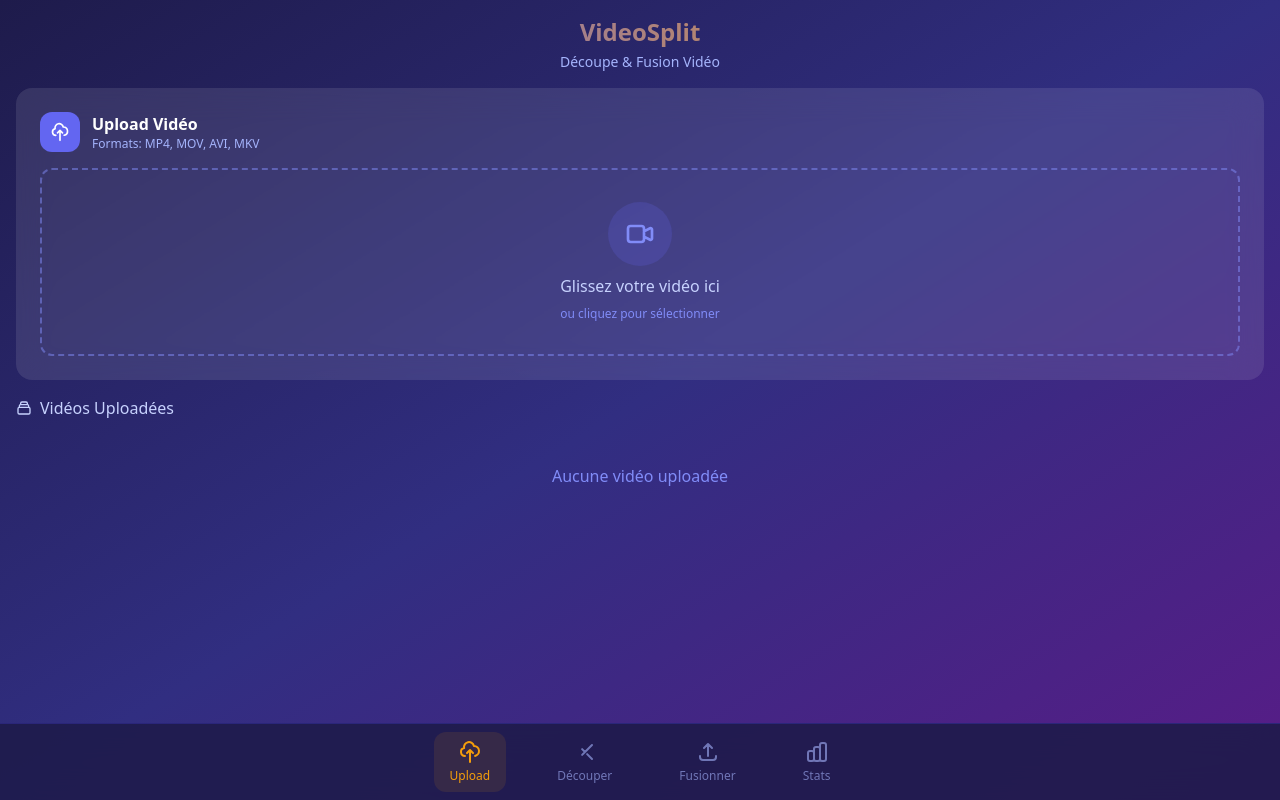
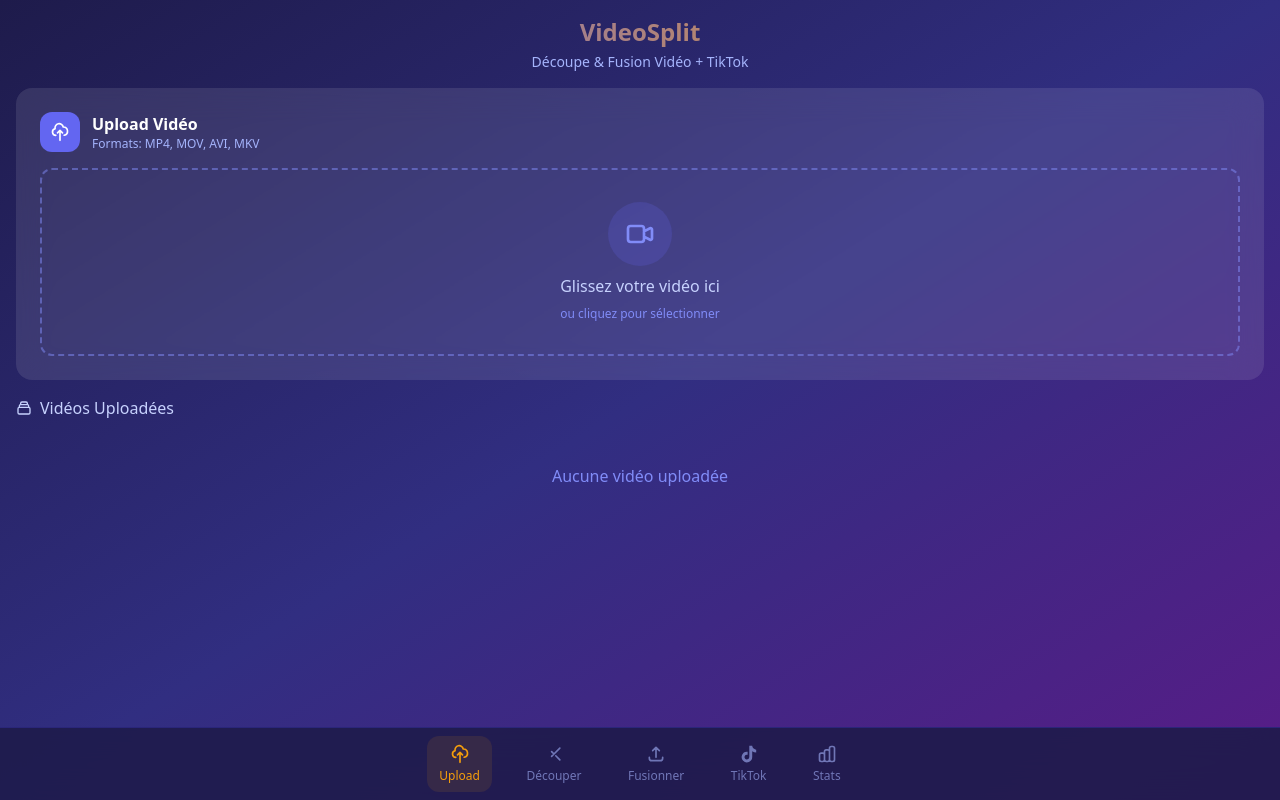
Before and after one commit to moa-digitalagency/VideoTools, a Flask app: page / in a window 1280 px wide. Run offline with Flask 3, Linux system fonts and the light colour scheme; data that the repository does not hold is empty; some libraries are stand-ins or nearby versions.

Commit message:
Add ability to download videos from TikTok
Integrates TikTok video downloading functionality by adding a new service, API route, and frontend components, utilizing the yt-dlp library.

Replit-Commit-Author: Agent
Replit-Commit-Session-Id: 7c8a2d28-54dd-4fc8-b65c-c241fd8a4ccf
Replit-Commit-Checkpoint-Type: full_checkpoint
Replit-Commit-Event-Id: 26b88d43-6463-4291-b1ca-9addb478f596
Replit-Commit-Screenshot-Url: https://storage.googleapis.com/screenshot-production-us-central1/d4a6b0a8-abc9-46fe-80d3-e0f02d5c0c08/7c8a2d28-54dd-4fc8-b65c-c241fd8a4ccf/daadMrd
Replit-Helium-Checkpoint-Created: true

```diff
--- a/app.py
+++ b/app.py
@@ -3,7 +3,7 @@ from flask import Flask, send_from_directory
 from flask_cors import CORS
 
 from config import TEMPLATES_DIR
-from routes import videos_bp, jobs_bp, stats_bp
+from routes import videos_bp, jobs_bp, stats_bp, tiktok_bp
 
 
 def create_app():
@@ -20,6 +20,7 @@ def create_app():
     app.register_blueprint(videos_bp)
     app.register_blueprint(jobs_bp)
     app.register_blueprint(stats_bp)
+    app.register_blueprint(tiktok_bp)
 
     @app.route("/")
     def serve_index():
--- a/requirements.txt
+++ b/requirements.txt
@@ -2,3 +2,4 @@ flask==3.0.0
 flask-cors==4.0.0
 python-dotenv==1.0.0
 werkzeug==3.0.1
+yt-dlp
--- a/routes/__init__.py
+++ b/routes/__init__.py
@@ -1,5 +1,6 @@
 from .videos import videos_bp
 from .jobs import jobs_bp
 from .stats import stats_bp
+from .tiktok import tiktok_bp
 
-__all__ = ['videos_bp', 'jobs_bp', 'stats_bp']
+__all__ = ['videos_bp', 'jobs_bp', 'stats_bp', 'tiktok_bp']
--- a/templates/index.html
+++ b/templates/index.html
@@ -15,6 +15,7 @@
                         secondary: '#8b5cf6',
                         accent: '#f59e0b',
                         success: '#22c55e',
+                        tiktok: '#ff0050',
                         dark: '#1e1b4b',
                         light: '#f8fafc'
                     }
@@ -29,7 +30,7 @@
             <h1 class="text-2xl font-bold bg-gradient-to-r from-primary to-accent bg-clip-text text-transparent">
                 VideoSplit
             </h1>
-            <p class="text-sm text-indigo-300 mt-1">Découpe & Fusion Vidéo</p>
+            <p class="text-sm text-indigo-300 mt-1">Découpe & Fusion Vidéo + TikTok</p>
         </header>
 
         <main class="flex-1 px-4 pb-24 overflow-y-auto">
@@ -196,6 +197,55 @@
                 <div id="merge-jobs" class="space-y-3"></div>
             </div>
 
+            <div id="page-tiktok" class="page hidden">
+                <div class="bg-white/10 backdrop-blur-lg rounded-2xl p-6 mb-4">
+                    <div class="flex items-center gap-3 mb-6">
+                        <div class="w-10 h-10 bg-tiktok rounded-xl flex items-center justify-center">
+                            <svg class="w-5 h-5" viewBox="0 0 24 24" fill="currentColor">
+                                <path d="M19.59 6.69a4.83 4.83 0 0 1-3.77-4.25V2h-3.45v13.67a2.89 2.89 0 0 1-5.2 1.74 2.89 2.89 0 0 1 2.31-4.64 2.93 2.93 0 0 1 .88.13V9.4a6.84 6.84 0 0 0-1-.05A6.33 6.33 0 0 0 5 20.1a6.34 6.34 0 0 0 10.86-4.43v-7a8.16 8.16 0 0 0 4.77 1.52v-3.4a4.85 4.85 0 0 1-1-.1z"/>
+                            </svg>
+                        </div>
+                        <div>
+                            <h2 class="font-semibold">TikTok Downloader</h2>
+                            <p class="text-xs text-indigo-300">Télécharger des vidéos TikTok</p>
+                        </div>
+                    </div>
+
+                    <div class="space-y-4">
+                        <div>
+                            <label class="block text-sm text-indigo-200 mb-2">URL de la vidéo TikTok</label>
+                            <input type="url" id="tiktok-url" placeholder="https://www.tiktok.com/@user/video/..." class="w-full bg-indigo-900/50 border border-indigo-500/30 rounded-xl px-4 py-3 focus:outline-none focus:border-tiktok" data-testid="input-tiktok-url">
+                        </div>
+
+                        <button id="btn-tiktok-download" class="w-full bg-gradient-to-r from-tiktok to-pink-500 text-white font-semibold py-4 rounded-xl hover:opacity-90 transition-opacity disabled:opacity-50 disabled:cursor-not-allowed" data-testid="button-tiktok-download">
+                            <span class="flex items-center justify-center gap-2">
+                                <svg class="w-5 h-5" fill="none" stroke="currentColor" viewBox="0 0 24 24">
+                                    <path stroke-linecap="round" stroke-linejoin="round" stroke-width="2" d="M4 16v1a3 3 0 003 3h10a3 3 0 003-3v-1m-4-4l-4 4m0 0l-4-4m4 4V4"/>
+                                </svg>
+                                Télécharger
+                            </span>
+                        </button>
+
+                        <div id="tiktok-loading" class="hidden text-center py-4">
+                            <svg class="w-8 h-8 mx-auto spin text-tiktok" fill="none" stroke="currentColor" viewBox="0 0 24 24">
+                                <path stroke-linecap="round" stroke-linejoin="round" stroke-width="2" d="M4 4v5h.582m15.356 2A8.001 8.001 0 004.582 9m0 0H9m11 11v-5h-.581m0 0a8.003 8.003 0 01-15.357-2m15.357 2H15"/>
+                            </svg>
+                            <p class="text-indigo-300 mt-2">Téléchargement en cours...</p>
+                        </div>
+                    </div>
+                </div>
+
+                <div id="tiktok-downloads" class="space-y-3">
+                    <h3 class="font-medium text-indigo-200 flex items-center gap-2">
+                        <svg class="w-4 h-4" fill="none" stroke="currentColor" viewBox="0 0 24 24">
+                            <path stroke-linecap="round" stroke-linejoin="round" stroke-width="2" d="M4 16v1a3 3 0 003 3h10a3 3 0 003-3v-1m-4-4l-4 4m0 0l-4-4m4 4V4"/>
+                        </svg>
+                        Vidéos Téléchargées
+                    </h3>
+                    <div id="tiktok-downloads-container"></div>
+                </div>
+            </div>
+
             <div id="page-stats" class="page hidden">
                 <div class="bg-white/10 backdrop-blur-lg rounded-2xl p-6 mb-4">
                     <div class="flex items-center gap-3 mb-6">
@@ -242,28 +292,34 @@
             </div>
         </main>
 
-        <nav class="fixed bottom-0 left-0 right-0 bg-indigo-950/90 backdrop-blur-lg border-t border-indigo-800/50 px-4 py-2 safe-area-bottom">
+        <nav class="fixed bottom-0 left-0 right-0 bg-indigo-950/90 backdrop-blur-lg border-t border-indigo-800/50 px-2 py-2 safe-area-bottom">
             <div class="flex justify-around max-w-md mx-auto">
-                <button class="nav-btn active flex flex-col items-center gap-1 px-4 py-2 rounded-xl transition-all" data-page="upload" data-testid="nav-upload">
-                    <svg class="w-6 h-6" fill="none" stroke="currentColor" viewBox="0 0 24 24">
+                <button class="nav-btn active flex flex-col items-center gap-1 px-3 py-2 rounded-xl transition-all" data-page="upload" data-testid="nav-upload">
+                    <svg class="w-5 h-5" fill="none" stroke="currentColor" viewBox="0 0 24 24">
                         <path stroke-linecap="round" stroke-linejoin="round" stroke-width="2" d="M7 16a4 4 0 01-.88-7.903A5 5 0 1115.9 6L16 6a5 5 0 011 9.9M15 13l-3-3m0 0l-3 3m3-3v12"/>
                     </svg>
                     <span class="text-xs">Upload</span>
                 </button>
-                <button class="nav-btn flex flex-col items-center gap-1 px-4 py-2 rounded-xl transition-all" data-page="split" data-testid="nav-split">
-                    <svg class="w-6 h-6" fill="none" stroke="currentColor" viewBox="0 0 24 24">
+                <button class="nav-btn flex flex-col items-center gap-1 px-3 py-2 rounded-xl transition-all" data-page="split" data-testid="nav-split">
+                    <svg class="w-5 h-5" fill="none" stroke="currentColor" viewBox="0 0 24 24">
                         <path stroke-linecap="round" stroke-linejoin="round" stroke-width="2" d="M14.121 14.121L19 19m-7-7l7-7m-7 7l-2.879 2.879M12 12L9.121 9.121"/>
                     </svg>
                     <span class="text-xs">Découper</span>
                 </button>
-                <button class="nav-btn flex flex-col items-center gap-1 px-4 py-2 rounded-xl transition-all" data-page="merge" data-testid="nav-merge">
-                    <svg class="w-6 h-6" fill="none" stroke="currentColor" viewBox="0 0 24 24">
+                <button class="nav-btn flex flex-col items-center gap-1 px-3 py-2 rounded-xl transition-all" data-page="merge" data-testid="nav-merge">
+                    <svg class="w-5 h-5" fill="none" stroke="currentColor" viewBox="0 0 24 24">
                         <path stroke-linecap="round" stroke-linejoin="round" stroke-width="2" d="M4 16v1a3 3 0 003 3h10a3 3 0 003-3v-1m-4-8l-4-4m0 0L8 8m4-4v12"/>
                     </svg>
                     <span class="text-xs">Fusionner</span>
                 </button>
-                <button class="nav-btn flex flex-col items-center gap-1 px-4 py-2 rounded-xl transition-all" data-page="stats" data-testid="nav-stats">
-                    <svg class="w-6 h-6" fill="none" stroke="currentColor" viewBox="0 0 24 24">
+                <button class="nav-btn flex flex-col items-center gap-1 px-3 py-2 rounded-xl transition-all" data-page="tiktok" data-testid="nav-tiktok">
+                    <svg class="w-5 h-5" viewBox="0 0 24 24" fill="currentColor">
+                        <path d="M19.59 6.69a4.83 4.83 0 0 1-3.77-4.25V2h-3.45v13.67a2.89 2.89 0 0 1-5.2 1.74 2.89 2.89 0 0 1 2.31-4.64 2.93 2.93 0 0 1 .88.13V9.4a6.84 6.84 0 0 0-1-.05A6.33 6.33 0 0 0 5 20.1a6.34 6.34 0 0 0 10.86-4.43v-7a8.16 8.16 0 0 0 4.77 1.52v-3.4a4.85 4.85 0 0 1-1-.1z"/>
+                    </svg>
+                    <span class="text-xs">TikTok</span>
+                </button>
+                <button class="nav-btn flex flex-col items-center gap-1 px-3 py-2 rounded-xl transition-all" data-page="stats" data-testid="nav-stats">
+                    <svg class="w-5 h-5" fill="none" stroke="currentColor" viewBox="0 0 24 24">
                         <path stroke-linecap="round" stroke-linejoin="round" stroke-width="2" d="M9 19v-6a2 2 0 00-2-2H5a2 2 0 00-2 2v6a2 2 0 002 2h2a2 2 0 002-2zm0 0V9a2 2 0 012-2h2a2 2 0 012 2v10m-6 0a2 2 0 002 2h2a2 2 0 002-2m0 0V5a2 2 0 012-2h2a2 2 0 012 2v14a2 2 0 01-2 2h-2a2 2 0 01-2-2z"/>
                     </svg>
                     <span class="text-xs">Stats</span>
--- a/templates/js/app.js
+++ b/templates/js/app.js
@@ -3,12 +3,14 @@ const API_BASE = '/api';
 let videos = [];
 let mergeQueue = [];
 let jobs = [];
+let tiktokDownloads = [];
 
 document.addEventListener('DOMContentLoaded', () => {
     initNavigation();
     initUpload();
     initSplit();
     initMerge();
+    initTikTok();
     loadVideos();
     loadStats();
     pollJobs();
@@ -370,6 +372,97 @@ async function mergeVideos() {
     }
 }
 
+function initTikTok() {
+    const urlInput = document.getElementById('tiktok-url');
+    const btnDownload = document.getElementById('btn-tiktok-download');
+
+    btnDownload.addEventListener('click', () => {
+        const url = urlInput.value.trim();
+        if (url) {
+            downloadTikTok(url);
+        }
+    });
+
+    urlInput.addEventListener('keypress', (e) => {
+        if (e.key === 'Enter') {
+            const url = urlInput.value.trim();
+            if (url) {
+                downloadTikTok(url);
+            }
+        }
+    });
+}
+
+async function downloadTikTok(url) {
+    const btnDownload = document.getElementById('btn-tiktok-download');
+    const loadingDiv = document.getElementById('tiktok-loading');
+    const urlInput = document.getElementById('tiktok-url');
+
+    btnDownload.disabled = true;
+    loadingDiv.classList.remove('hidden');
+
+    try {
+        const res = await fetch(`${API_BASE}/tiktok/download`, {
+            method: 'POST',
+            headers: { 'Content-Type': 'application/json' },
+            body: JSON.stringify({ url })
+        });
+
+        const data = await res.json();
+
+        if (data.error) {
+            alert(data.error);
+        } else {
+            tiktokDownloads.unshift(data);
+            renderTikTokDownloads();
+            urlInput.value = '';
+        }
+    } catch (err) {
+        console.error('TikTok download error:', err);
+        alert('Erreur lors du téléchargement');
+    } finally {
+        btnDownload.disabled = false;
+        loadingDiv.classList.add('hidden');
+    }
+}
+
+function renderTikTokDownloads() {
+    const container = document.getElementById('tiktok-downloads-container');
+
+    if (tiktokDownloads.length === 0) {
+        container.innerHTML = `
+            <div class="text-center text-indigo-400 py-8">
+                <p>Aucune vidéo téléchargée</p>
+            </div>
+        `;
+        return;
+    }
+
+    container.innerHTML = tiktokDownloads.map(v => `
+        <div class="video-card" data-testid="tiktok-card-${v.id}">
+            <div class="flex items-center gap-3">
+                <div class="w-12 h-12 bg-pink-600/30 rounded-lg flex items-center justify-center flex-shrink-0">
+                    <svg class="w-6 h-6 text-pink-400" viewBox="0 0 24 24" fill="currentColor">
+                        <path d="M19.59 6.69a4.83 4.83 0 0 1-3.77-4.25V2h-3.45v13.67a2.89 2.89 0 0 1-5.2 1.74 2.89 2.89 0 0 1 2.31-4.64 2.93 2.93 0 0 1 .88.13V9.4a6.84 6.84 0 0 0-1-.05A6.33 6.33 0 0 0 5 20.1a6.34 6.34 0 0 0 10.86-4.43v-7a8.16 8.16 0 0 0 4.77 1.52v-3.4a4.85 4.85 0 0 1-1-.1z"/>
+                    </svg>
+                </div>
+                <div class="flex-1 min-w-0">
+                    <p class="font-medium truncate">${v.title || 'TikTok Video'}</p>
+                    <div class="flex items-center gap-3 text-xs text-indigo-300">
+                        <span>@${v.uploader || 'unknown'}</span>
+                        ${v.duration ? `<span>${formatDuration(v.duration)}</span>` : ''}
+                    </div>
+                </div>
+                <a href="${API_BASE}/download/${v.filename}" class="bg-tiktok/20 text-tiktok p-2 rounded-lg hover:bg-tiktok/30 transition-colors" data-testid="download-tiktok-${v.id}">
+                    <svg class="w-5 h-5" fill="none" stroke="currentColor" viewBox="0 0 24 24">
+                        <path stroke-linecap="round" stroke-linejoin="round" stroke-width="2" d="M4 16v1a3 3 0 003 3h10a3 3 0 003-3v-1m-4-4l-4 4m0 0l-4-4m4 4V4"/>
+                    </svg>
+                </a>
+            </div>
+        </div>
+    `).join('');
+}
+
 async function pollJobs() {
     try {
         const res = await fetch(`${API_BASE}/jobs`);
@@ -480,18 +573,18 @@ async function loadStats() {
 
 function renderAchievements(stats) {
     const achievements = [
-        { id: 'first-split', name: 'Premier Découpage', desc: 'Découpez votre première vidéo', icon: '✂️', unlocked: stats.totalVideosSplit >= 1 },
-        { id: 'first-merge', name: 'Première Fusion', desc: 'Fusionnez des vidéos pour la première fois', icon: '🔗', unlocked: stats.totalVideosMerged >= 1 },
-        { id: 'segment-master', name: 'Maître des Segments', desc: 'Créez 10 segments', icon: '🎯', unlocked: stats.totalSegmentsCreated >= 10 },
-        { id: 'video-pro', name: 'Video Pro', desc: 'Traitez 5 vidéos', icon: '🎬', unlocked: (stats.totalVideosSplit + stats.totalVideosMerged) >= 5 },
-        { id: 'time-saver', name: 'Gain de Temps', desc: 'Traitez 10 minutes de vidéo', icon: '⏱️', unlocked: stats.totalTimeSaved >= 600 }
+        { id: 'first-split', name: 'Premier Découpage', desc: 'Découpez votre première vidéo', icon: '1', unlocked: stats.totalVideosSplit >= 1 },
+        { id: 'first-merge', name: 'Première Fusion', desc: 'Fusionnez des vidéos pour la première fois', icon: '2', unlocked: stats.totalVideosMerged >= 1 },
+        { id: 'segment-master', name: 'Maître des Segments', desc: 'Créez 10 segments', icon: '3', unlocked: stats.totalSegmentsCreated >= 10 },
+        { id: 'video-pro', name: 'Video Pro', desc: 'Traitez 5 vidéos', icon: '4', unlocked: (stats.totalVideosSplit + stats.totalVideosMerged) >= 5 },
+        { id: 'time-saver', name: 'Gain de Temps', desc: 'Traitez 10 minutes de vidéo', icon: '5', unlocked: stats.totalTimeSaved >= 600 }
     ];
 
     const container = document.getElementById('achievements');
     container.innerHTML = achievements.map(a => `
         <div class="achievement-card ${a.unlocked ? 'unlocked' : ''}" data-testid="achievement-${a.id}">
             <div class="achievement-icon ${a.unlocked ? 'bg-accent/30' : 'bg-indigo-800/50'}">
-                ${a.unlocked ? a.icon : '🔒'}
+                ${a.unlocked ? a.icon : '?'}
             </div>
             <div class="flex-1">
                 <p class="font-medium ${a.unlocked ? 'text-accent' : 'text-indigo-400'}">${a.name}</p>
```
Also changed, not shown: replit.md (+16 -6 lines), routes/tiktok.py (added, +21 -0 lines), services/tiktok_service.py (added, +70 -0 lines).
